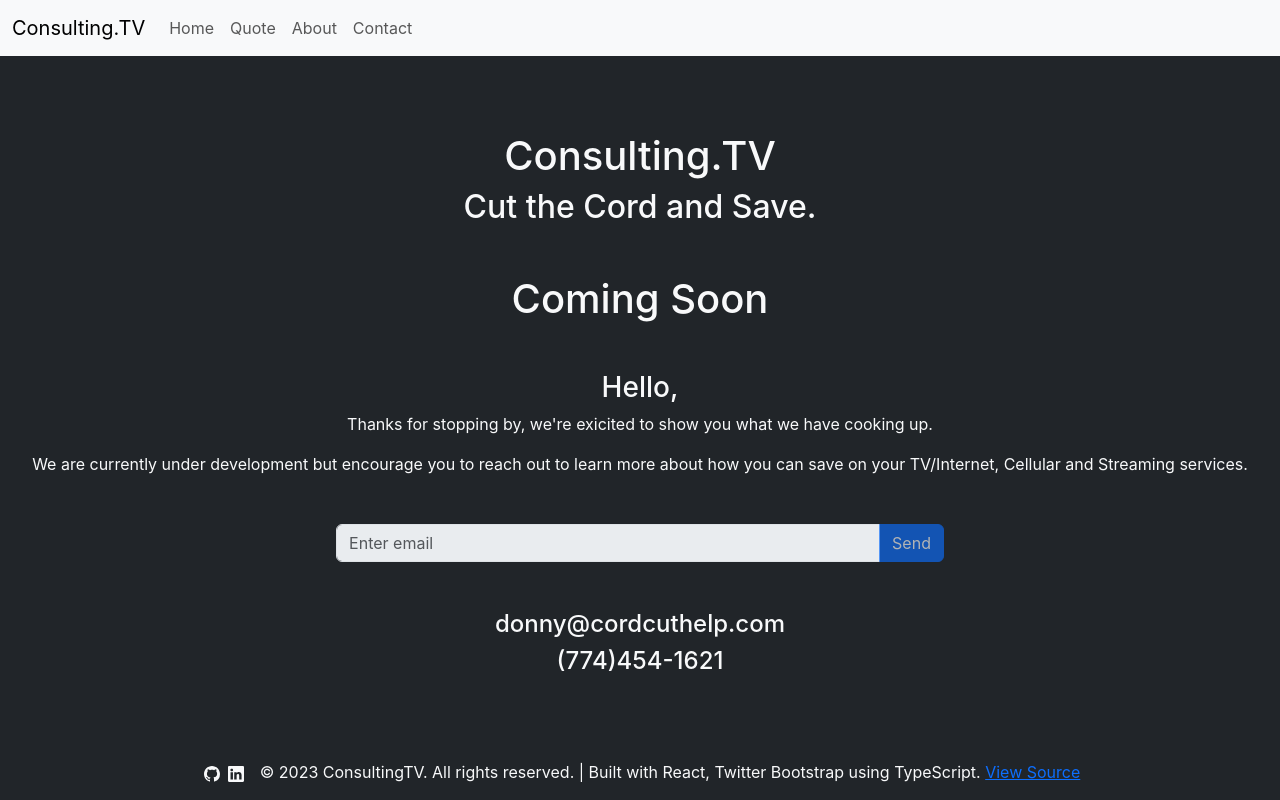
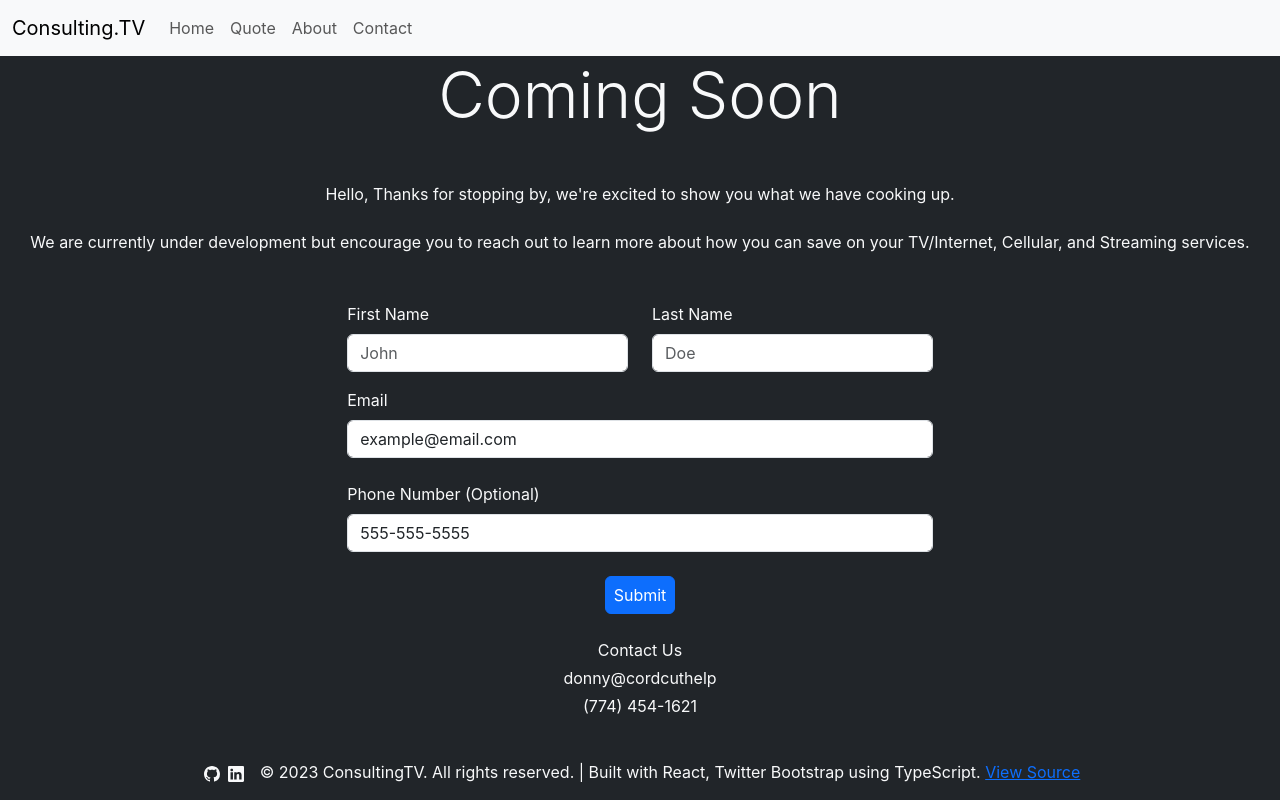
Before and after one commit to crispycret/ConsultingTV, a React (Create React App) app in the folder frontends/client-react/: page / in a window 1280 px wide. Built offline with nearby package versions, Linux system fonts and the light colour scheme.

Commit message:
Added backend solution for API integrations such as HubSpot

```diff
--- a/frontends/client-react/src/App.tsx
+++ b/frontends/client-react/src/App.tsx
@@ -8,6 +8,7 @@ import { MainLayout } from 'components/layouts/MainLayout';
 import { HomePage } from 'pages/HomePage';
 import QuotePage from 'pages/QuotePage';
 import ComingSoonPage from 'pages/ComingSoonPage';
+import StandardComingSoonPage from 'pages/StandardComingSoonPage';
 
 function App() {
 
@@ -30,8 +31,9 @@ function App() {
             {/* <Route index element={<HomePage />} /> */}
 
             { underMaintenance ?
-              <Route index path='/' element={<ComingSoonPage />} />
-            :
+              <Route index path='/' element={<StandardComingSoonPage />} />
+              // <Route index path='/' element={<ComingSoonPage />} />
+              :
               <>
                 <Route index path='/' element={<HomePage />} />
                 <Route path="/quote" element={<QuotePage />} />
--- /dev/null
+++ b/frontends/client-react/src/components/forms/ContactForm.tsx
@@ -0,0 +1,70 @@
+import React from "react";
+import { Button, Col, Container, Form, Row } from "react-bootstrap";
+
+// import useMobile from 'utils/common/hooks/useMobile'
+import useMobile from '../../utils/common/hooks/useMobile'
+
+export const ContactForm = ({onSubmit}: any) => {
+
+    const { mobile } = useMobile()
+
+
+    const handleSubmit = (event:any) => {
+        event.preventDefault();
+        // After precocessing the data forward the form data to the parents onSubmit function
+        onSubmit(event)
+    }
+    const handlePhoneNumberInput = (event:any) => {
+        event.preventDefault();
+        console.log(event.target.value)
+    }
+
+    return (
+        <Form onSubmit={(e) => handleSubmit(e)}>
+            <Row className={`mb-3 ${mobile ? 'col-12' : 'col-6'} mx-auto text-start`}>
+
+                <Form.Group as={mobile ? "div" : Col} controlId="firstName">
+                    <Form.Label>First Name</Form.Label>
+                    <Form.Control type="name" placeholder="John" />
+                </Form.Group>
+
+                {/* Add some spacing between form fields for the names if on mobile */}
+                {mobile && <div className='my-2'></div>}
+
+                <Form.Group as={mobile ? "div" : Col} controlId="lastName">
+                    <Form.Label>Last Name</Form.Label>
+                    <Form.Control type="name" placeholder="Doe" />
+                </Form.Group>
+
+                <div className='my-2'>
+                    <Form.Group controlId="email" className='my-2'>
+                        <Form.Label>Email</Form.Label>
+                        <Form.Control type="email" placeholder="example@email.com" value={"example@email.com"}
+                            // onInput={() => {}}
+                        />
+                    </Form.Group>
+                </div>
+
+                <div className='my-2'>
+                    <Form.Group className="phoneNumber" controlId="phone">
+                        <Form.Label>Phone Number (Optional)</Form.Label>
+                        <Form.Control type="phone" placeholder="(255) 555-5555" value={"555-555-5555"}
+                            // onInput={handlePhoneNumberInput}
+                        />
+                    </Form.Group>
+                </div>
+            </Row>
+
+
+
+            <Button variant="primary" type="submit" className="px-2">
+                Submit
+            </Button>
+        </Form>
+    )
+}
+
+
+
+
+export default ContactForm;
--- a/frontends/client-react/src/components/layouts/MainLayout.tsx
+++ b/frontends/client-react/src/components/layouts/MainLayout.tsx
@@ -22,9 +22,10 @@ export const MainLayout = ({ children }: any) => {
 
       <NavScroll />
 
-      <main className="flex-grow-1 d-flex bg-light">
+      <main className="flex-grow-1 d-flex">
         { children }
       </main>
+
 
       <Footer />
 
--- a/frontends/client-react/src/pages/ComingSoonPage.tsx
+++ b/frontends/client-react/src/pages/ComingSoonPage.tsx
@@ -3,36 +3,38 @@
 
 
 import EmailInputWithButton from "components/forms/EmailInputWithButton";
-import { Container } from "react-bootstrap";
+import Footer from "components/layouts/Footer";
+import { Container, Row } from "react-bootstrap";
 
 
 export const ComingSoonPage = () => {
     return (
-        <div
-        className="flex-grow-1 d-flex justify-content-center align-items-center bg-dark text-light"
+        <div className="w-100 d-flex flex-column justify-content-center align-items-center bg-dark text-light">
+        {/* <div
+            className="flex-grow-1 flex-column bg-danger text-light"
             style={{
             // backgroundImage: "url(https://images.rawpixel.com/image_1000/czNmcy1wcml2YXRlL3Jhd3BpeGVsX2ltYWdlcy93ZWJzaXRlX2NvbnRlbnQvbHIvdjEwMTYtYy0wOF8xLWtzaDZtemEzLmpwZw.jpg)"
-        }}>
+        }}> */}
 
-            <div className='my-0'>
-
-                <div className='mb-5 top-0'>
+            {/* Header */}
+            <div className='w-100 my-2 '>
                 <h1>Consulting.TV</h1>
                 <h2>Cut the Cord and Save.</h2>
             </div>
 
-                <div className="my-5"></div>
-                <div className="my-5"></div>
-                <div className="my-5"></div>
 
-                <h1>Coming Soon</h1>
+            {/* Body */}
+            <div className="w-100 flex-grow-1 d-flex justify-content-center align-items-center">
+                <div className='text-light'>
 
-                <div className="mt-5"></div>
-                    <div className="mt-5">
-                </div>
-                <div>
+                    <h1 className="my-5">Coming Soon</h1>
+
+                    <><div className="my-5"></div><div className="my-5"></div></>
+                    <><div className="my-5"></div><div className="my-5"></div></>
+
                         <h3 className='text-center'>Hello,</h3>
                         <p className='text-center'>Thanks for stopping by, we're exicited to show you what we have cooking up.</p>
+                    <div>
                         <p className='text-center'>
                             We are currently under development but encourage you to reach out to learn more about how you can save on your TV/Internet, Cellular and Streaming services.
                         </p>
@@ -41,10 +43,12 @@ export const ComingSoonPage = () => {
                         </div>
 
                     </div>
+                </div>
+            </div>
 
-                <Container fluid>
 
-                <div className='fluid mt-5 bottom-0 text-light'>
+            {/* Footer */}
+            <div className='w-100 bottom-0 mb-5 text-light '>
                 <a href="mailto:donny@cordcuthelp.com"
                     className='text-light' style={{textDecoration:'none'}}>
                     <h4>donny@cordcuthelp.com</h4>
@@ -54,20 +58,6 @@ export const ComingSoonPage = () => {
                     <h4>(774)454-1621</h4>
                 </a>
             </div>
-                </Container>
-
-
-            </div>
-
-
-{/*
-            <HubspotForm
-                portalId='40692000'
-                formId='a4e617e4-f056-498a-928a-4571ccd0bbaf'
-                onSubmit={() => console.log('Submit!')}
-                onReady={(form: any) => console.log('Form ready!')}
-                loading={<div>Loading...</div>}
-            /> */}
 
         </div>
     )
--- /dev/null
+++ b/frontends/client-react/src/pages/StandardComingSoonPage.tsx
@@ -0,0 +1,158 @@
+
+import React from 'react';
+import axios from 'axios';
+import { Container, Row, Col, Form, Button } from 'react-bootstrap';
+import ContactForm from '../components/forms/ContactForm';
+
+
+export const StandardComingSoonPage = () => {
+
+  const PORTAL_ID = 40825582
+  const FORM_GUID = '173c9c27-7e0c-488a-9a62-3618d37a70f3'
+
+  const FORM_SUBMISSION_URL = `https://api.hsforms.com/submissions/v3/integration/secure/submit/${PORTAL_ID}/${FORM_GUID}`
+  const OAUTH_TOKEN = 'pat-na1-c9dba1c0-2e13-450e-9588-44c56b536a84'
+
+    // Using Twitter Bootstrap and react-bootstrap Create a Coming Soon Page that has the following:
+    // 1. A Header with the following:
+    //     a. Cut The Cord and Save Now
+    // 2. A Body with the following:
+    //     a. A message that says "Coming Soon" that has large text, is centered, is bold and uses a good font.
+    //     b. A message that says "Hello, Thanks for stopping by, we're exicited to show you what we have cooking up." that is centered and uses a good font.
+    //     c. A message that says "We are currently under development but encourage you to reach out to learn more about how you can save on your TV/Internet, Cellular and Streaming services." that is centered and uses a good font.
+    //     d. A basic contact form that has the following:
+    //         i. An email input field
+    //         ii. A submit button
+    // 3. A Footer with the following:
+    //     a. A message that says "Contact Us" that is centered and uses a good font.
+    //     b. A message that says "donny@cordcuthelp" that is centered and uses a good font.
+    //     c. A message that says "(774) 454-1621" that is centered and uses a good font.
+
+
+    // https://legacydocs.hubspot.com/docs/methods/forms/forms_overview
+    // Instead of a form use the contacts batch update to add the email to the contacts list
+    // Or create a wrapper that does the form and the batch update
+    const hubspotAPI_SendContactForm = async ( event: any ) => {
+      event.preventDefault();
+
+
+      const email = event.target.email.value
+      const firstname = event.target.firstName.value
+      const lastname = event.target.lastName.value
+      const phone = event.target.phone.value
+
+      const config = {
+        headers: { Authorization: `Bearer ${OAUTH_TOKEN}` }
+    };
+
+
+      const formData =
+      {
+        // "submittedAt": "1517927174000", // This millisecond timestamp is optional. Update the value from "1517927174000" to avoid an INVALID_TIMESTAMP error.
+        "fields": [
+          {
+            "objectTypeId": "0-1",
+            "name": "email",
+            "value": email
+          },
+          {
+          "objectTypeId": "0-1",
+            "name": "firstname",
+            "value": firstname
+          },
+          {
+          "objectTypeId": "0-1",
+            "name": "lastname",
+            "value": lastname
+          },
+          {
+          "objectTypeId": "0-1",
+            "name": "phone",
+            "value": phone
+          }
+        ],
+        // "context": {
+        //   "hutk": ":hutk", // include this parameter and set it to the hubspotutk cookie value to enable cookie tracking on your submission
+        //   "pageUri": "www.cutthecord.com/contact",
+        //   "pageName": "Basic Contact Form"
+        // },
+        "legalConsentOptions": {
+          "consent": { // Include this object when GDPR options are enabled
+            "consentToProcess": true,
+            "text": "I agree to allow Example Company to store and process my personal data.",
+            "communications": [
+              {
+                "value": true,
+                "subscriptionTypeId": 999,
+                "text": "I agree to receive marketing communications from Example Company."
+              }
+            ]
+          }
+        }
+      }
+
+      try {
+        const response = await axios.post(
+          'https://api.hubapi.com/contacts/v1/contact/batch/?hapikey=demo',
+          formData,
+          config
+        )
+
+          if (response.status === 200) {
+          console.log(response)
+        } else if (response.status === 204) {
+          console.log(response)
+        } else if (response.status === 400) {
+          console.log(response)
+        } else if (response.status === 403) {
+          console.log(response)
+        } else if (response.status === 404) {
+          console.log(response)
+        } else if (response.status === 500) {
+          console.log(response)
+        } else {
+          console.log(response)
+        }
+
+      } catch (error) {
+        console.log(error)
+      }
+
+    }
+
+
+      return (
+        <Container fluid className="bg-dark text-light d-flex flex-column">
+          {/* <header className="text-center">
+            <h1>Cut The Cord and Save Now</h1>
+          </header> */}
+          <main className="flex-grow-1 d-flex flex-column align-items-center justify-content-center">
+
+            <div className="text-center">
+              <header className="display-3 font-weight-bold">Coming Soon</header>
+
+              <main className='my-5'>
+                <p className="mb-4 font-weight-bold">Hello, Thanks for stopping by, we're excited to show you what we have cooking up.</p>
+                <p className="mb-4">We are currently under development but encourage you to reach out to learn more about how you can save on your TV/Internet, Cellular, and Streaming services.</p>
+              </main>
+
+              <footer>
+                <ContactForm onSubmit={hubspotAPI_SendContactForm}/>
+
+              </footer>
+
+            </div>
+
+
+          </main>
+
+          <footer className="flex-grow-1 text-center p-4">
+            <p className="mb-1 font-weight-bold">Contact Us</p>
+            <p className="mb-1">donny@cordcuthelp</p>
+            <p>(774) 454-1621</p>
+          </footer>
+        </Container>
+      );
+    };
+
+    export default StandardComingSoonPage;
```
Also changed, not shown: frontends/client-react/src/components/forms/HubSpotForms.tsx (added, +31 -0 lines). Lines whose indentation alone changed are shown as unchanged.
